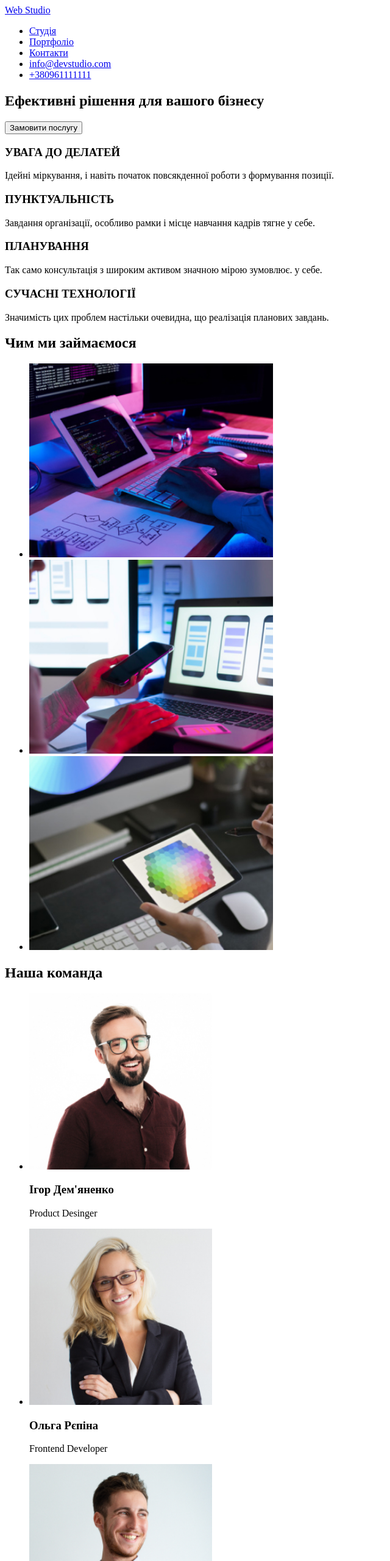
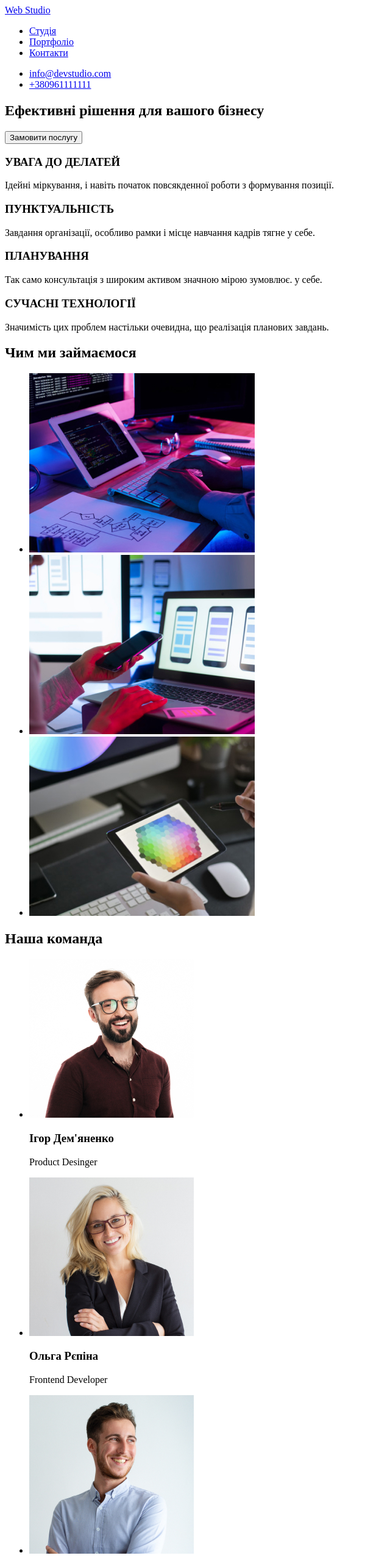
Before and after one commit to AleksMyronets/goit-markup-hw-01, a plain HTML site: page index.html in a window 1280 px wide. Shown: the top 2560 px of the page at 61% size, without its empty margins (0-640 px from the left). Drawn offline with Linux system fonts and the light colour scheme.

Commit message:
Відредаговано header, змінені розміри зображень, додано посилання на Гугл в footer

```diff
--- a/index.html
+++ b/index.html
@@ -8,14 +8,17 @@
   </head>
   <body>
     <header>
-      <nav id="menu"></nav>
-      <a href="./images/WebStudio.png">Web Studio</a>
+      <nav id="menu">
+        <a href="./images/WebStudio.png">Web Studio</a>
+        <ul>
+          <li><a href="#">Студія</a></li>
+          <li><a href="#">Портфоліо</a></li>
+          <li><a href="#">Контакти</a></li>
+        </ul>
+      </nav>
       <ul>
-        <li><a href="#">Студія</a></li>
-        <li><a href="#">Портфоліо</a></li>
-        <li><a href="#">Контакти</a></li>
-        <li><a href="#">info@devstudio.com</a></li>
-        <li><a href="#">+380961111111</a></li>
+        <li><a href="mailto:info@devstudio.com">info@devstudio.com</a></li>
+        <li><a href="tel:+380961111111">+380961111111</a></li>
       </ul>
     </header>
     <main>
@@ -74,7 +77,7 @@
               <img
                 class="work-img-img"
                 src="./images/img_1.jpg"
-                width="400"
+                width="370"
                 alt="Віддалена робота"
               />
             </li>
@@ -82,7 +85,7 @@
               <img
                 class="work-img-img"
                 src="./images/img_2.jpg"
-                width="400"
+                width="370"
                 alt="Адаптація веб-сторінки для телефона"
               />
             </li>
@@ -90,7 +93,7 @@
               <img
                 class="work-img-img"
                 src="./images/img_3.jpg"
-                width="400"
+                width="370"
                 alt="Вибір кольору"
               />
             </li>
@@ -104,7 +107,7 @@
             <li class="team-body">
               <img
                 src="./images/igor.jpg"
-                width="300"
+                width="270"
                 alt="фото Ігоря Дем'яненка"
               />
               <h3 class="name-title">Ігор Дем'яненко</h3>
@@ -113,7 +116,7 @@
             <li class="team-body">
               <img
                 src="./images/olga.jpg"
-                width="300"
+                width="270"
                 alt="фото Ольги Рєпіної"
               />
               <h3 class="name-title">Ольга Рєпіна</h3>
@@ -122,7 +125,7 @@
             <li class="team-body">
               <img
                 src="./images/mykola.jpg"
-                width="300"
+                width="270"
                 alt="фото Миколи Тарасова"
               />
               <h3 class="name-title">Микола Тарасов</h3>
@@ -131,7 +134,7 @@
             <li class="team-body">
               <img
                 src="./images/myhailo.jpg"
-                width="300"
+                width="270"
                 alt="фото Михайла Єрмакова"
               />
               <h3 class="name-title">Михайло Єрмакова</h3>
@@ -145,7 +148,12 @@
       <a href="/images/WebStudio.png">Web Studio</a>
       <address>
         <ul>
-          <li>м. Київ, пр-т Лесі Українки, 26</li>
+          <li>
+            <a
+              href="https://www.google.com/maps/place/бул.+Леси+Украинки,+26,+Киев,+02000/@50.4265807,30.5383858,17z/data=!3m1!4b1!4m5!3m4!1s0x40d4cf0e033ecbe9:0x57a4dffefec77da0!8m2!3d50.4265807!4d30.5383858"
+              >м. Київ, пр-т Лесі Українки, 26</a
+            >
+          </li>
           <li><a href="mailto:info@devstudio.com">info@devstudio.com</a></li>
           <li><a href="tel:+380961111111">+380961111111</a></li>
         </ul>
```
